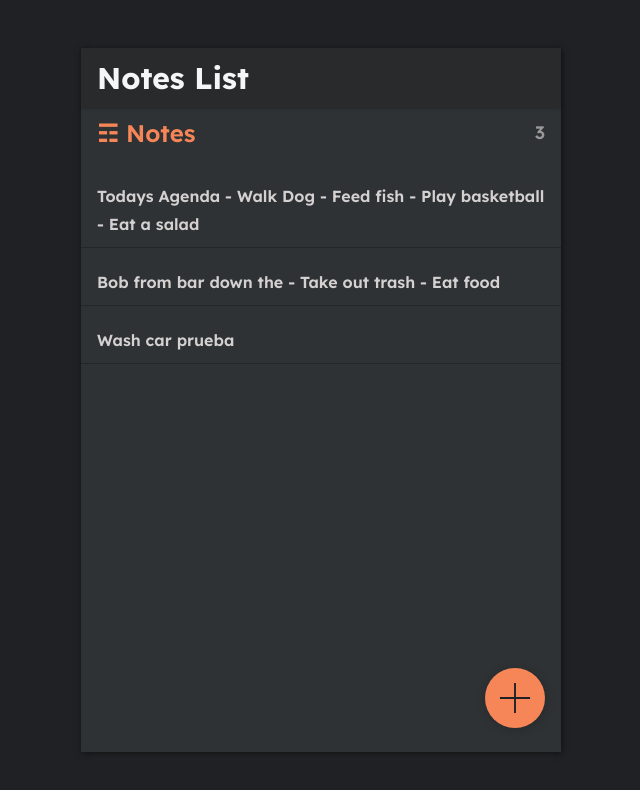
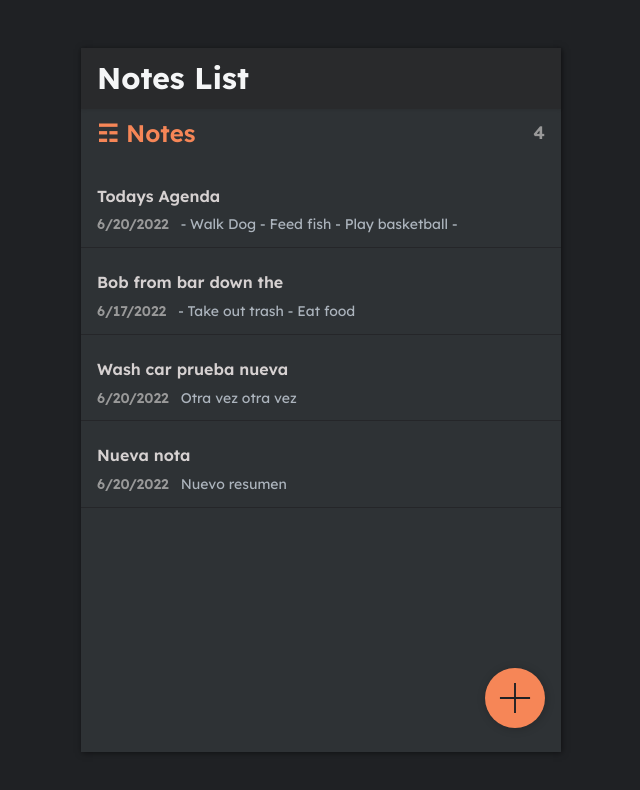
Before and after one commit to DiegoNegrette/mynotes, a React (Create React App) app: page / in a window 1280 px wide. Shown: the top 790 px of the page, without its empty margins (319-959 px from the left). Built offline with nearby package versions, Linux system fonts and the light colour scheme; data requests are answered from the project's data file.

Commit message:
Project finished

```diff
--- a/db.json
+++ b/db.json
@@ -3,7 +3,7 @@
     {
       "id": 1,
       "body": "Todays Agenda\n\n- Walk Dog\n- Feed fish\n- Play basketball\n- Eat a salad",
-      "updated": "2022-06-19T20:02:03.746Z",
+      "updated": "2022-06-20T06:55:09.115Z",
       "created": "2021-07-13T21:54:16.235392Z"
     },
     {
@@ -14,9 +14,15 @@
     },
     {
       "id": 3,
-      "body": "Wash car prueba ",
-      "updated": "2022-06-20T03:00:01.938Z",
+      "body": "Wash car prueba nueva\n\nOtra vez otra vez",
+      "updated": "2022-06-20T06:56:30.375Z",
       "created": "2021-07-13T00:16:22.399841Z"
+    },
+    {
+      "body": "Nueva nota\n\nNuevo resumen",
+      "created": "2022-06-20T06:02:13.311Z",
+      "updated": "2022-06-20T06:56:44.215Z",
+      "id": 4
     }
   ]
 }
--- a/src/components/ListItem.js
+++ b/src/components/ListItem.js
@@ -1,12 +1,41 @@
 import React from "react";
 import { Link } from "react-router-dom";
+
+let getDate = (note) => {
+	return new Date(note.updated).toLocaleDateString();
+};
+
+let getTitle = (note) => {
+	const title = note.body.split("\n")[0];
+
+	if (title.length > 45) {
+		return title.slice(0, 45);
+	}
+
+	return title;
+};
+
+let getContent = (note) => {
+	let title = getTitle(note);
+	let content = note.body.replaceAll("\n", " ");
+	content = content.replaceAll(title, "");
+	if (content.length > 45) {
+		return content.slice(0, 45);
+	} else {
+		return content;
+	}
+};
 
 const ListItem = ({ note }) => {
 	return (
 		<div>
 			<Link to={`/note/${note.id}`}>
 				<div className="notes-list-item">
-					<h3>{note.body}</h3>
+					<h3>{getTitle(note)}</h3>
+					<p>
+						<span>{getDate(note)}</span>
+						{getContent(note)}
+					</p>
 				</div>
 			</Link>
 		</div>
--- a/src/pages/NotePage.js
+++ b/src/pages/NotePage.js
@@ -51,7 +51,7 @@ const NotePage = () => {
 		e.preventDefault();
 		if (noteId !== "new" && !note.body) {
 			await deleteNote();
-		} else if (noteId === "new") {
+		} else if (noteId !== "new") {
 			await updateNote();
 		} else if (noteId === "new" && note !== null) {
 			await createNote();
@@ -83,8 +83,11 @@ const NotePage = () => {
 					</Link>
 				</h3>
 				<div style={{ display: "flex", gap: "1rem" }}>
-					{/* <button onClick={updateNote}>Save</button> */}
-					<button onClick={deleteNote}>Delete</button>
+					{noteId !== "new" ? (
+						<button onClick={deleteNote}>Delete</button>
+					) : (
+						<button onClick={handleSubmit}>Done</button>
+					)}
 				</div>
 			</div>
 			<textarea
```
